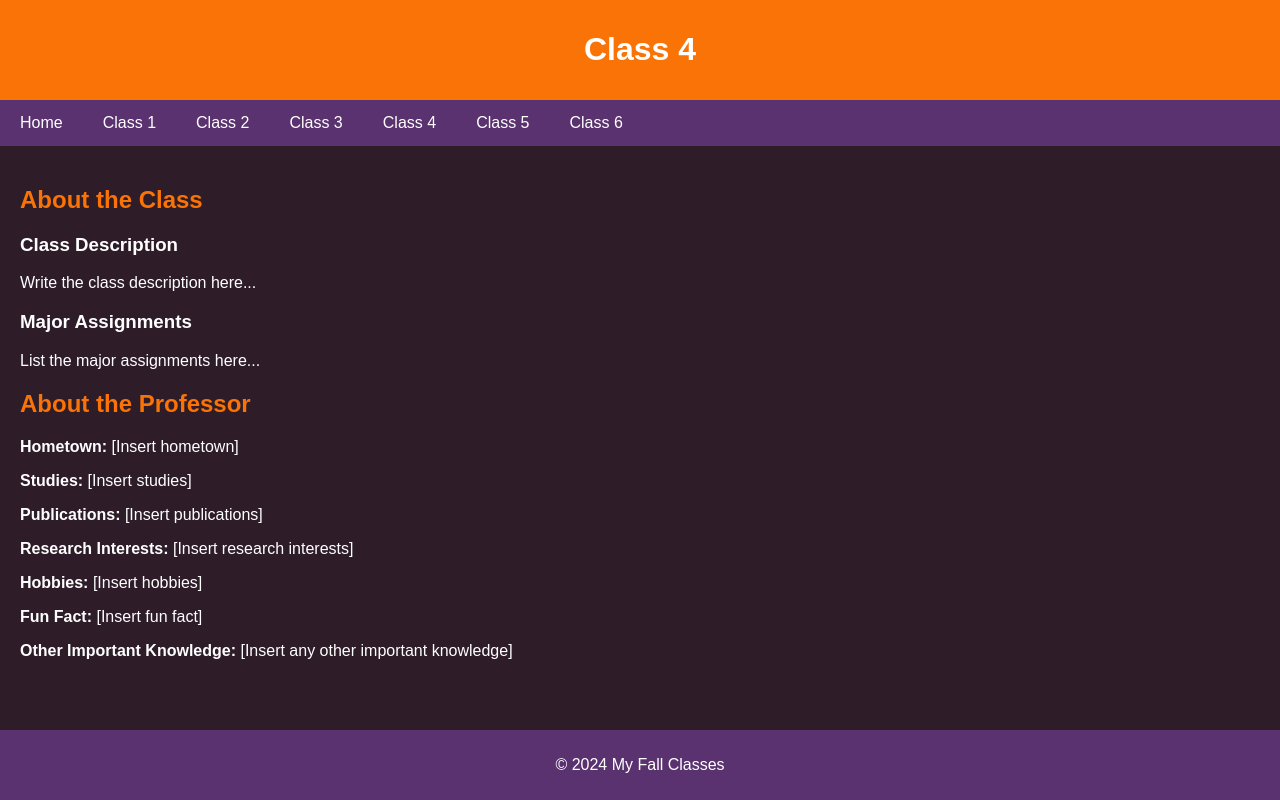
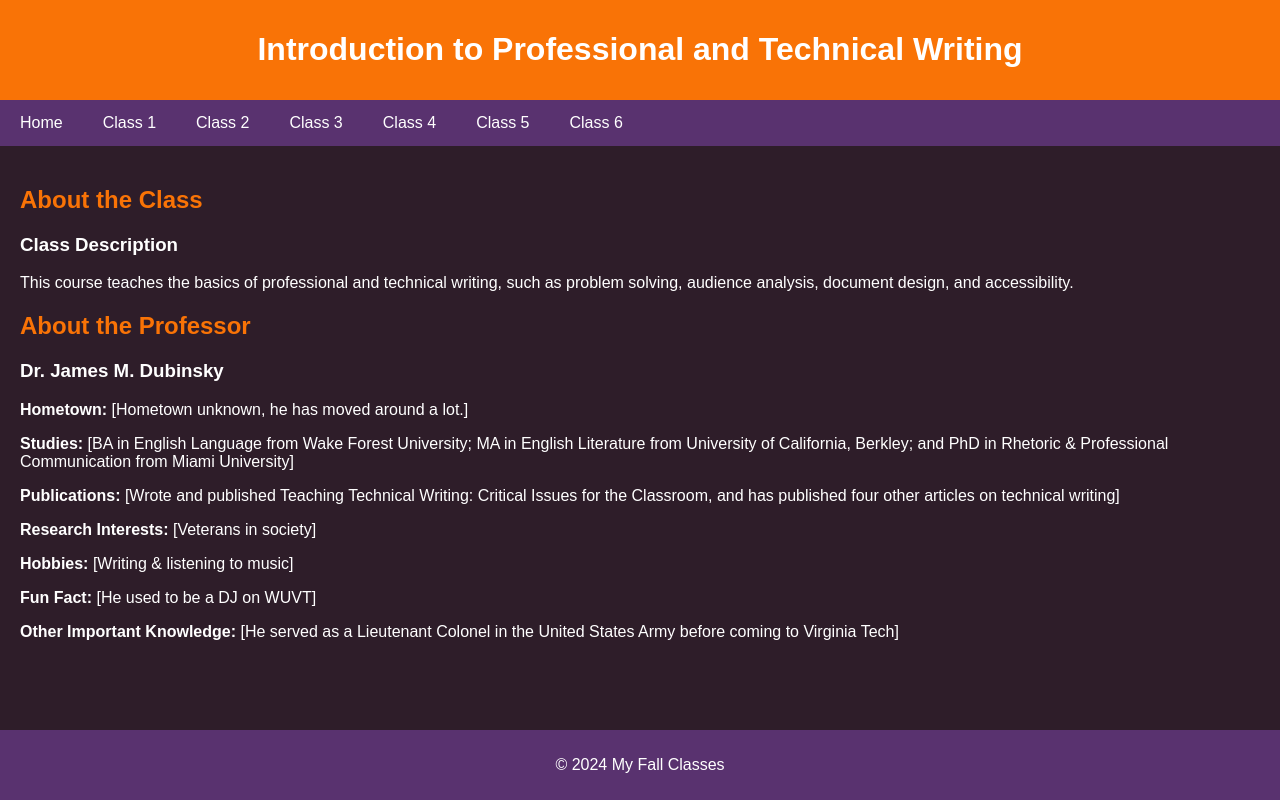
Before and after one commit to Elizabethgill/myfallsemester, a plain HTML site: page fall_classes_website/class4.html in a window 1280 px wide. Drawn offline with Linux system fonts and the light colour scheme.

Commit message:
Update class4.html
Updated class 4 to Introduction to Professional and Technical Writing

```diff
--- a/fall_classes_website/class4.html
+++ b/fall_classes_website/class4.html
@@ -4,7 +4,7 @@
 <head>
     <meta charset="UTF-8">
     <meta name="viewport" content="width=device-width, initial-scale=1.0">
-    <title>Class 4</title>
+    <title>Introduction to Professional and Technical Writing</title>
     <style>
         body {
             font-family: Arial, sans-serif;
@@ -53,7 +53,7 @@
 <body>
 
 <header>
-    <h1>Class 4</h1>
+    <h1>Introduction to Professional and Technical Writing</h1>
 </header>
 
 <nav>
@@ -70,20 +70,19 @@
     <section class="about-class">
         <h2>About the Class</h2>
         <h3>Class Description</h3>
-        <p>Write the class description here...</p>
-        <h3>Major Assignments</h3>
-        <p>List the major assignments here...</p>
+        <p>This course teaches the basics of professional and technical writing, such as problem solving, audience analysis, document design, and accessibility.</p>
     </section>
 
     <section class="about-professor">
         <h2>About the Professor</h2>
-        <p><strong>Hometown:</strong> [Insert hometown]</p>
-        <p><strong>Studies:</strong> [Insert studies]</p>
-        <p><strong>Publications:</strong> [Insert publications]</p>
-        <p><strong>Research Interests:</strong> [Insert research interests]</p>
-        <p><strong>Hobbies:</strong> [Insert hobbies]</p>
-        <p><strong>Fun Fact:</strong> [Insert fun fact]</p>
-        <p><strong>Other Important Knowledge:</strong> [Insert any other important knowledge]</p>
+        <h3>Dr. James M. Dubinsky</h3>
+        <p><strong>Hometown:</strong> [Hometown unknown, he has moved around a lot.]</p>
+        <p><strong>Studies:</strong> [BA in English Language from Wake Forest University; MA in English Literature from University of California, Berkley; and PhD in Rhetoric & Professional Communication from Miami University]</p>
+        <p><strong>Publications:</strong> [Wrote and published Teaching Technical Writing: Critical Issues for the Classroom, and has published four other articles on technical writing]</p>
+        <p><strong>Research Interests:</strong> [Veterans in society]</p>
+        <p><strong>Hobbies:</strong> [Writing & listening to music]</p>
+        <p><strong>Fun Fact:</strong> [He used to be a DJ on WUVT]</p>
+        <p><strong>Other Important Knowledge:</strong> [He served as a Lieutenant Colonel in the United States Army before coming to Virginia Tech]</p>
     </section>
 </div>
 
```
